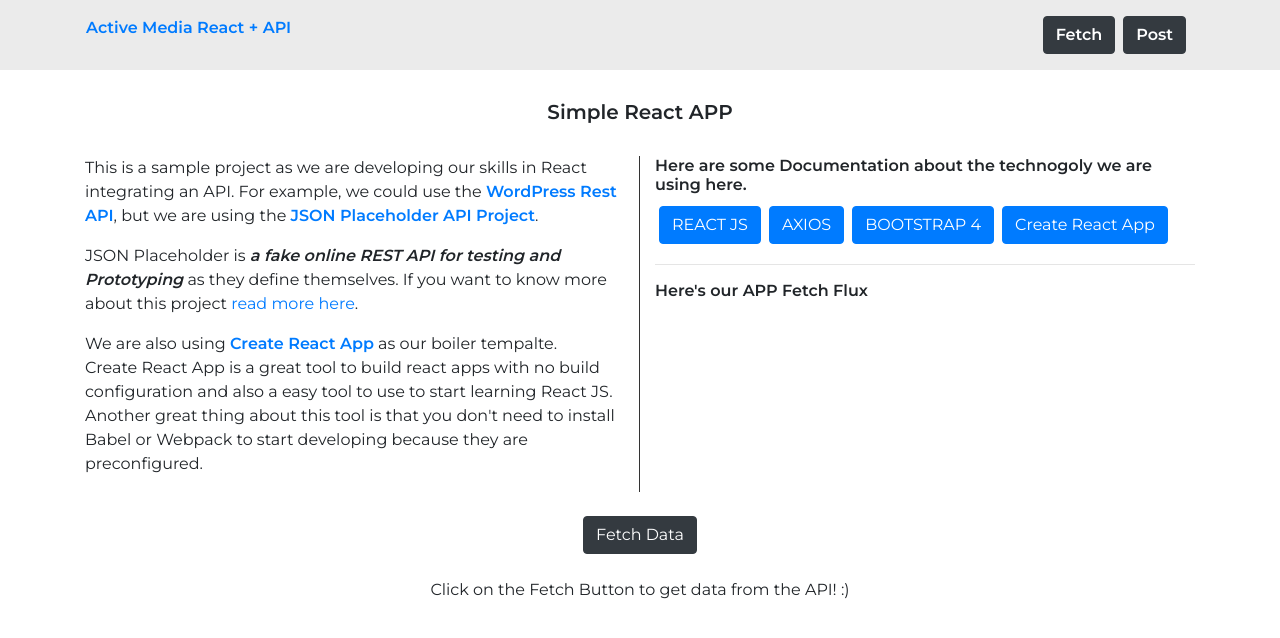
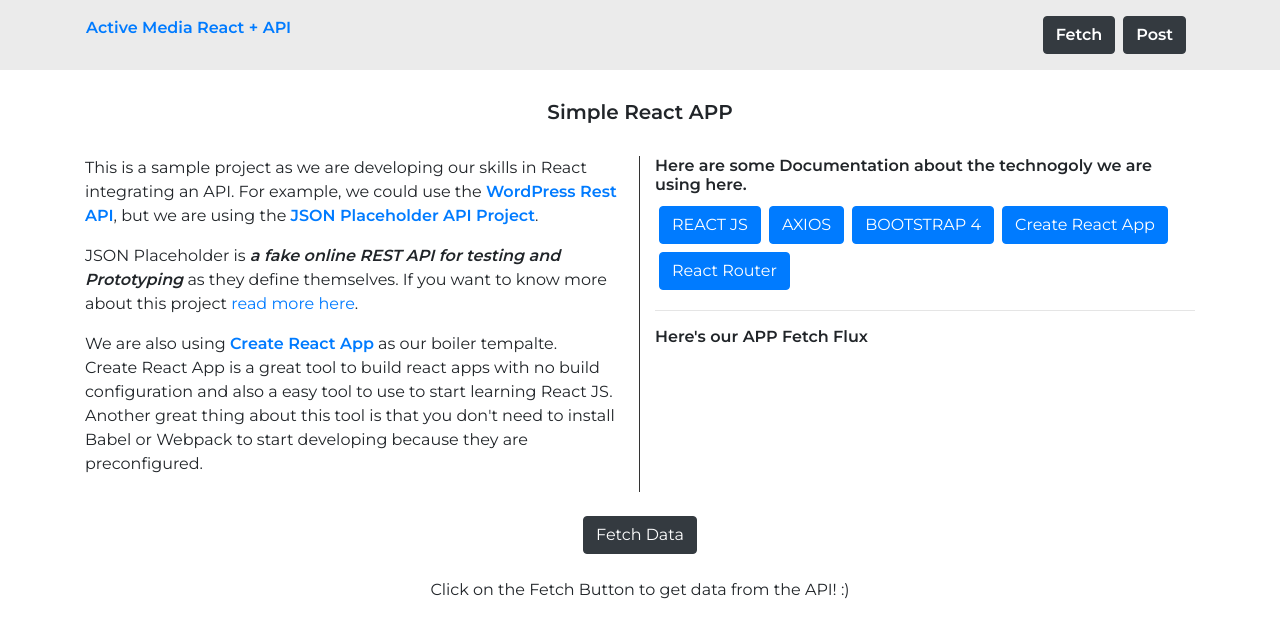
Before and after one commit to ActiveMedia/simple-react-app, a React (Create React App) app: page / in a window 1280 px wide. Shown: the top 638 px of the page. Built offline with nearby package versions, Linux system fonts and the light colour scheme.

Commit message:
added react router link

```diff
--- a/src/components/intro.js
+++ b/src/components/intro.js
@@ -46,6 +46,9 @@ export default class ApiIntro extends Component {
 							<a className="btn btn-primary m-1" href="https://github.com/facebook/create-react-app">
 								Create React App
 							</a>
+							<a className="btn btn-primary m-1" href="https://github.com/ReactTraining/react-router">
+								React Router
+							</a>
 						</div>
 						<hr />
 						<div>
```
